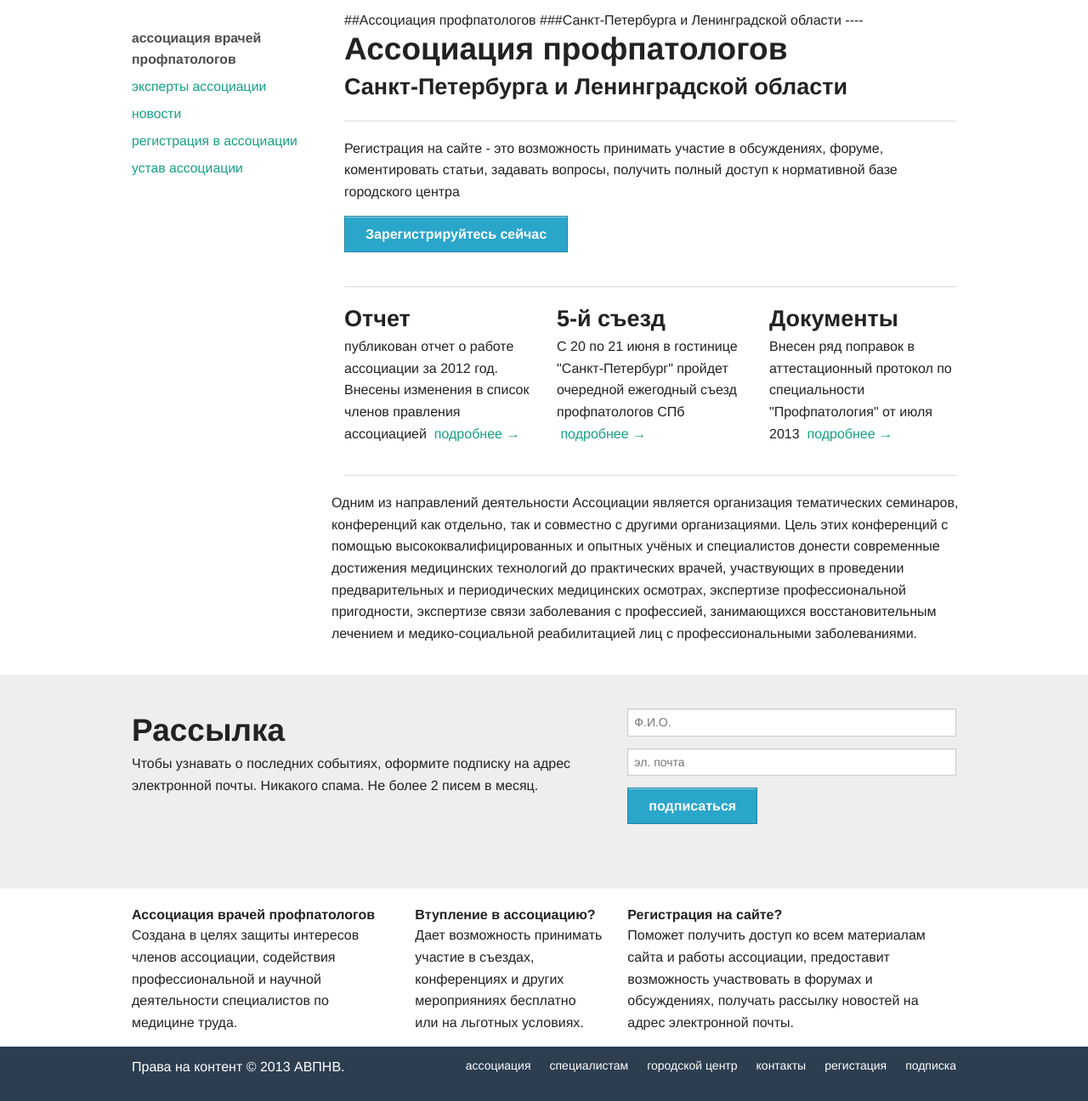
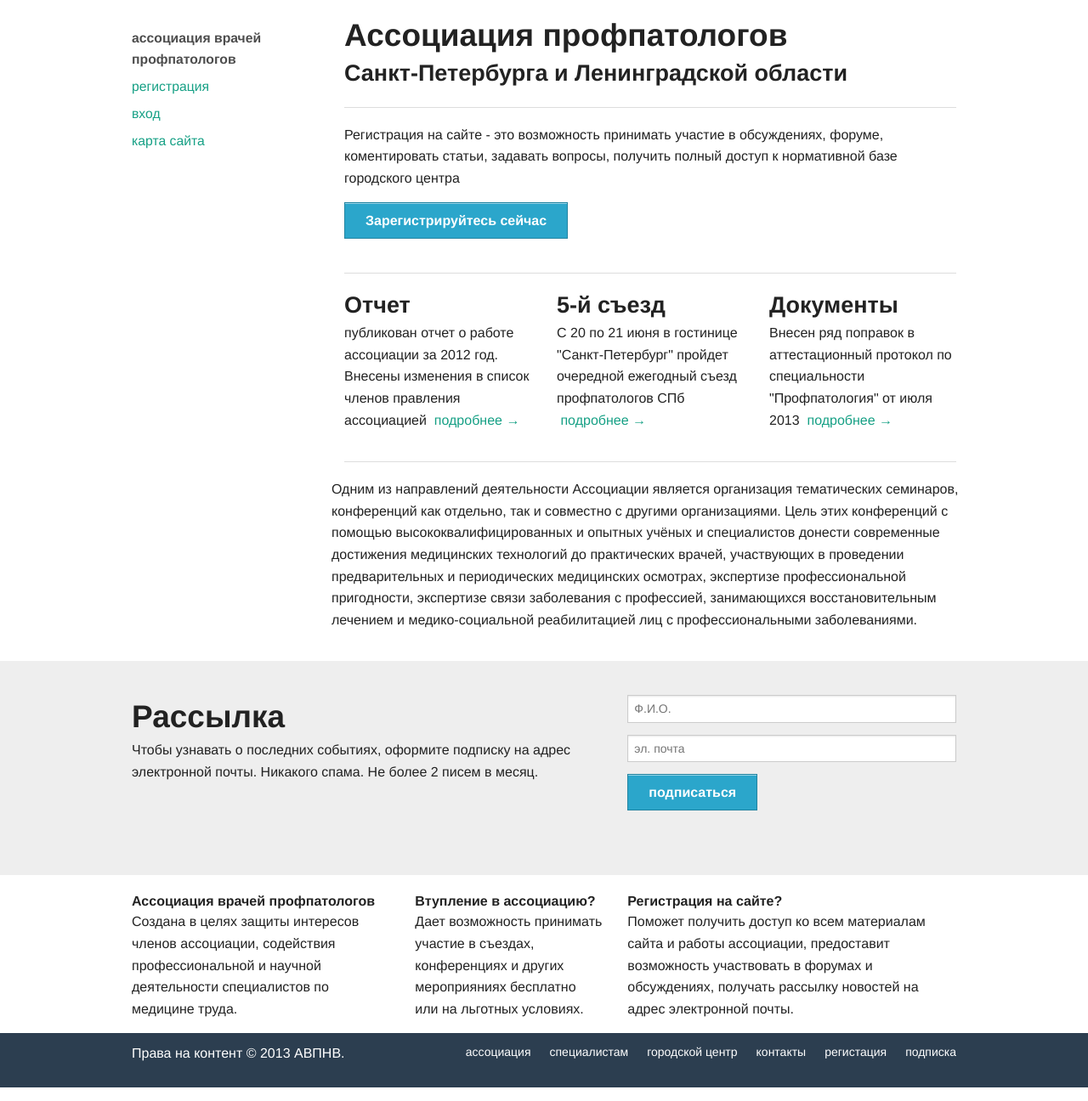
Before and after one commit to avpnw/avpnw, a Jekyll site: the page built from index.html, in a window 1280 px wide, cut to the strip 139-1435 px from the top of the page. Shown: the whole strip at 85% size. Built offline with Jekyll 4.4.1, drawn with Linux system fonts in a browser that asks for light colours; Markdown is read by kramdown in place of the engine named in the settings.

Commit message:
Update index.html

```diff
--- a/index.html
+++ b/index.html
@@ -1,12 +1,7 @@
 ---
 layout: first-page
 title: ассоциация врачей профпатологов
-categories: ассоциация
 ---
-
-##Ассоциация профпатологов
-###Санкт-Петербурга и Ленинградской области
-----
 
           <div>
             <h2>Ассоциация профпатологов</h2>
```
